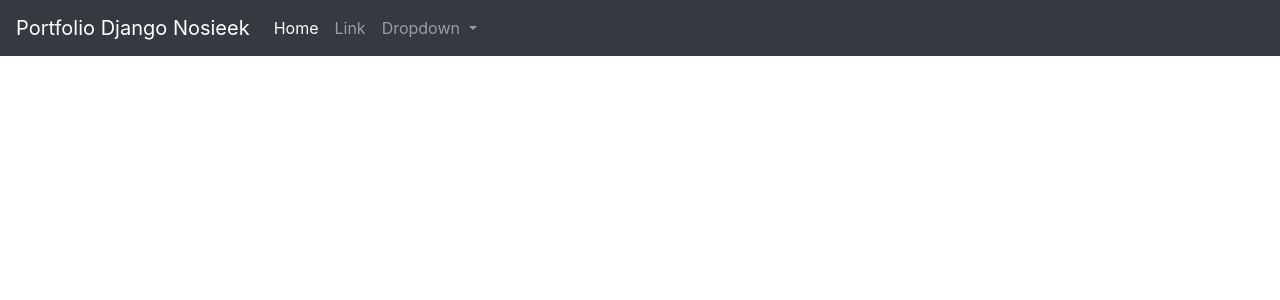
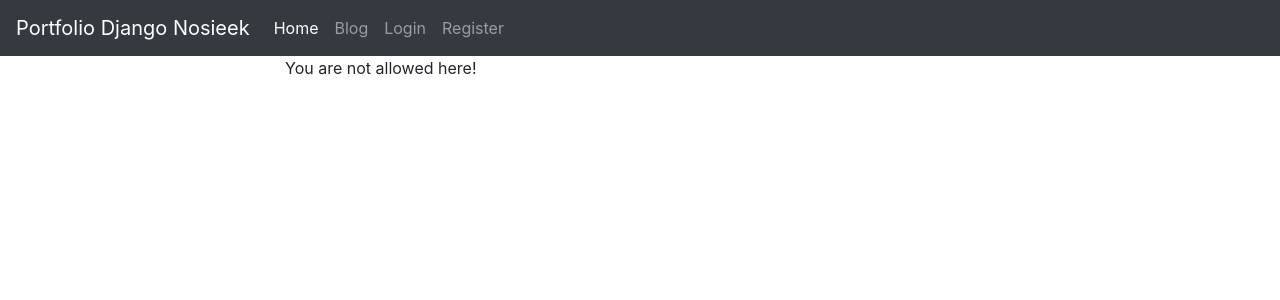
Before and after one commit to Nosieek/Portfolio-Django, a Django app: page /blog/add_post/ in a window 1280 px wide. Shown: the top 300 px of the page. Run offline with Django 4.2, Linux system fonts and the light colour scheme.

Commit message:
Big update base templates, new navbar, authenticate etc

```diff
--- a/templates/base.html
+++ b/templates/base.html
@@ -18,7 +18,7 @@
   <body>
 
   <nav class="navbar navbar-expand-lg navbar-dark bg-dark">
-  <a class="navbar-brand" href="{% url 'blog-home' %">Portfolio Django Nosieek</a>
+  <a class="navbar-brand" href="{% url 'project_index' %}">Portfolio Django Nosieek</a>
   <button class="navbar-toggler" type="button" data-toggle="collapse" data-target="#navbarSupportedContent" aria-controls="navbarSupportedContent" aria-expanded="false" aria-label="Toggle navigation">
     <span class="navbar-toggler-icon"></span>
   </button>
@@ -26,31 +26,41 @@
   <div class="collapse navbar-collapse" id="navbarSupportedContent">
     <ul class="navbar-nav mr-auto">
       <li class="nav-item active">
-        <a class="nav-link" href="#">Home <span class="sr-only">(current)</span></a>
+        <a class="nav-link" href="{% url 'project_index' %}">Home <span class="sr-only">(current)</span></a>
       </li>
       <li class="nav-item">
-        <a class="nav-link" href="#">Link</a>
+        <a class="nav-link" href="{% url 'blog-home' %}">Blog</a>
+      </li>
+
+      {% if user.is_authenticated %}
+       <li class="nav-item">
+        <a class="nav-link" href="{% url 'add-post' %}">Add Post</a>
       </li>
       <li class="nav-item dropdown">
         <a class="nav-link dropdown-toggle" href="#" id="navbarDropdown" role="button" data-toggle="dropdown" aria-haspopup="true" aria-expanded="false">
-          Dropdown
+          {{ user.username }}
         </a>
         <div class="dropdown-menu" aria-labelledby="navbarDropdown">
-          <a class="dropdown-item" href="#">Action</a>
-          <a class="dropdown-item" href="#">Another action</a>
+          <a class="dropdown-item" href="#">Profile</a>
+          <a class="dropdown-item" href="#">Change Password</a>
           <div class="dropdown-divider"></div>
-          <a class="dropdown-item" href="#">Something else here</a>
+          <a class="dropdown-item" href="{% url 'logout'%}">Logout</a>
         </div>
       </li>
+      {% else %}
+      <li class="nav-item">
+        <a class="nav-link" href="{% url 'login' %}">Login</a>
+      </li>
+       <li class="nav-item">
+        <a class="nav-link" href="{% url 'register' %}">Register</a>
+      </li>
+      {% endif %}
     </ul>
   </div>
 </nav>
 
-<br/>
   <div class="container">
-    {% block content %}
-
-    {% endblock %}
+    {% block page_content %} {% endblock %}
   </div>
 
     <!-- Optional JavaScript -->
```
